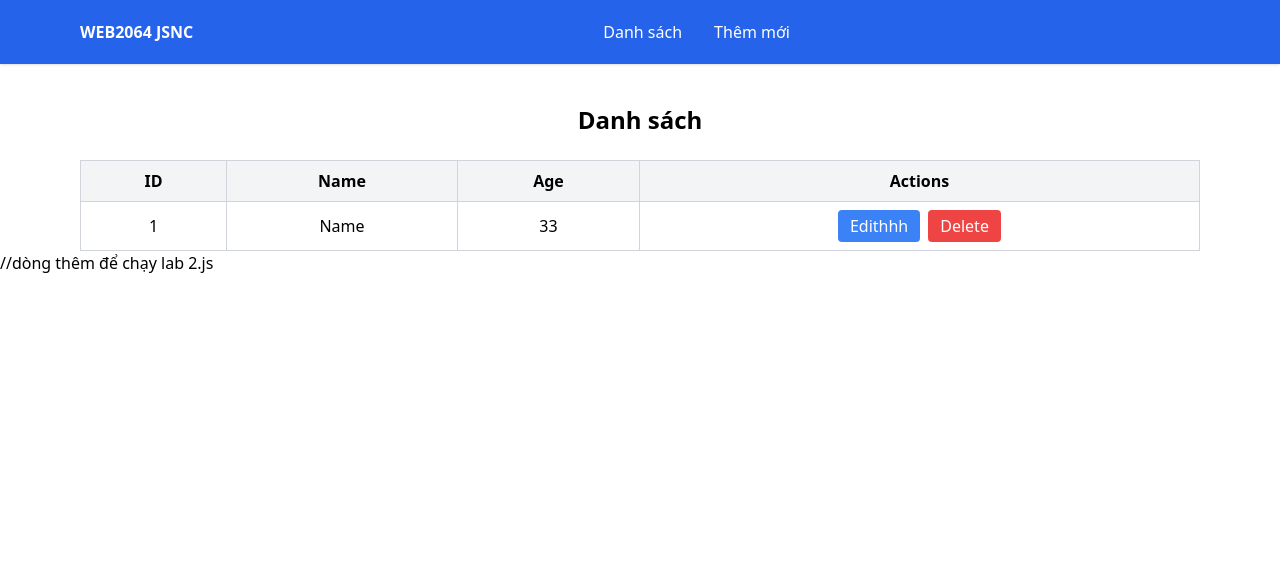
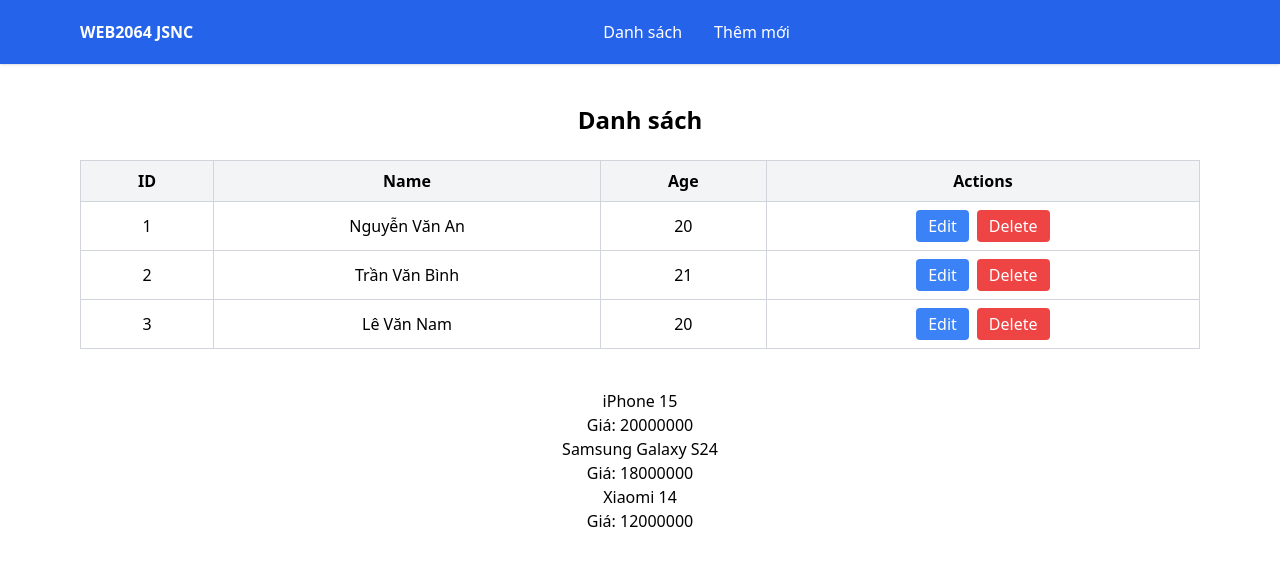
Before and after one commit to caothanhcong236/jsnc_fa26-main, a website: page index.html in a window 1280 px wide. Drawn offline with nearby package versions, Linux system fonts and the light colour scheme.

Commit message:
update index

```diff
--- a/index.html
+++ b/index.html
@@ -45,7 +45,7 @@
                     href="#"
                     class="bg-blue-500 hover:bg-blue-600 text-white px-3 py-1 rounded"
                   >
-                    Edithhh
+                    Edit
                   </a>
 
                   <button
@@ -62,7 +62,13 @@
     </div>
     <script src="https://cdnjs.cloudflare.com/ajax/libs/axios/1.7.7/axios.min.js"></script>
 
-    //dòng thêm để chạy lab 2.js
+    <!--dòng thêm để chạy lab 2.js-->
         <script src="lab2.js"></script>
+
+    <!-- Thêm div này cho Bài 27 -->
+    <div id="products" class="max-w-6xl mx-auto mt-10 px-4 text-center"></div>
+
+    <script src="https://cdnjs.cloudflare.com/ajax/libs/axios/1.7.7/axios.min.js"></script>
+    <script src="lab2.js"></script>
   </body>
 </html>
--- a/lab2.js
+++ b/lab2.js
@@ -7,7 +7,6 @@
   console.log(names.length);
   names.push("Minh");
   names.pop();
-
 }
 
 // Bài 2
@@ -19,6 +18,7 @@
 }
 
 // Bài 3
+{
   const student = {
     id: 1,
     name: "Nguyễn Văn An",
@@ -35,8 +35,10 @@ console.log(student.email);
   student.age = 21;
   student.phone = "0123456789";
   console.log(student);
+}
 
 // Bài 4
+{
   const students = [
     { id: 1, name: "Nguyễn Văn An", age: 20 },
     { id: 2, name: "Trần Văn Bình", age: 21 },
@@ -50,3 +52,94 @@ console.log(students[1].age);
   for (let i = 0; i < students.length; i++) {
     console.log(students[i].name);
   }
+}
+
+// Bài 5 – Hiển thị danh sách lên HTML
+{
+  const students = [
+    {
+      id: 1,
+      name: "Nguyễn Văn An",
+      age: 20,
+    },
+    {
+      id: 2,
+      name: "Trần Văn Bình",
+      age: 21,
+    },
+    {
+      id: 3,
+      name: "Lê Văn Nam",
+      age: 20,
+    },
+  ];
+
+  const tbody = document.getElementById("students");
+
+  tbody.innerHTML = students
+    .map(
+      (student) => `
+        <tr class="hover:bg-gray-50">
+          <td class="px-4 py-2 border border-gray-300">${student.id}</td>
+          <td class="px-4 py-2 border border-gray-300">${student.name}</td>
+          <td class="px-4 py-2 border border-gray-300">${student.age}</td>
+          <td class="px-4 py-2 border border-gray-300">
+            <div class="flex items-center justify-center gap-2">
+              <a href="#" class="bg-blue-500 hover:bg-blue-600 text-white px-3 py-1 rounded">Edit</a>
+              <button class="bg-red-500 hover:bg-red-600 text-white px-3 py-1 rounded">Delete</button>
+            </div>
+          </td>
+        </tr>
+      `
+    )
+    .join("");
+}
+
+// Bài 27 – Bài tập tổng hợp
+{
+  const products = [
+    {
+      id: 1,
+      name: "iPhone 15",
+      price: 20000000,
+    },
+    {
+      id: 2,
+      name: "Samsung Galaxy S24",
+      price: 18000000,
+    },
+    {
+      id: 3,
+      name: "Xiaomi 14",
+      price: 12000000,
+    },
+  ];
+
+  console.log("=== Bài 27 - Bước 1: Danh sách sản phẩm ===");
+  console.log(products);
+
+  console.log("=== Bước 2 + 3: Duyệt bằng for ===");
+  for (let i = 0; i < products.length; i++) {
+    console.log(`${products[i].name} - ${products[i].price}`);
+  }
+
+  let total = 0;
+  for (let i = 0; i < products.length; i++) {
+    total += products[i].price;
+  }
+  console.log("=== Bước 4: Tổng giá ===");
+  console.log("Tổng giá:", total);
+
+  const productsEl = document.getElementById("products");
+
+  productsEl.innerHTML = products
+    .map(
+      (product) => `
+        <p>
+          ${product.name}<br>
+          Giá: ${product.price}
+        </p>
+      `
+    )
+    .join("");
+}
```
Lines whose indentation alone changed are shown as unchanged.
